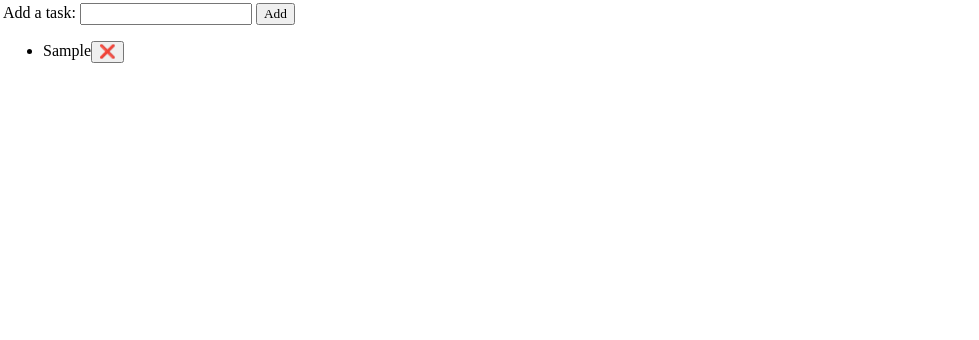
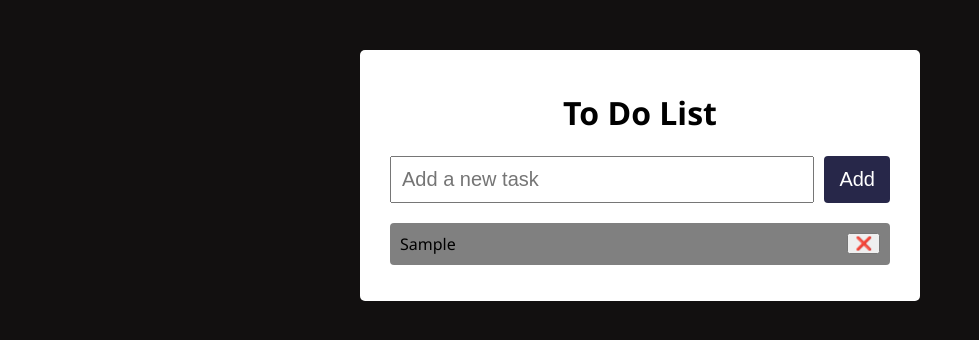
Before and after one commit to donbosco-kim/Practice-Projects, a plain HTML site: page to-do-list/index.html in a window 1280 px wide. Both pictures are taken after typing "Sample" into the empty fields and a click on the button "Add". Shown: the whole page, without its empty margins (0-979 px from the left). Drawn offline with Linux system fonts and the light colour scheme; files that its build step writes are made by us from their sources.

Commit message:
Refactored HTML structure for task input and added CSS styles for better layout

```diff
--- a/to-do-list/index.html
+++ b/to-do-list/index.html
@@ -8,14 +8,12 @@
 </head>
 <body>
     <div id="taskPage">
+        <h1>To Do List</h1>
         <div class="inputTask">
-            <label for="task">Add a task:</label>
-            <input type="text" id="task" name="task" required>
+            <input type="text" id="task" name="task" placeholder="Add a new task">
             <input type="button" id="addTask" name="addTask" value="Add" onclick="addTask()">
         </div>
-        <div id="taskList">
-            <ul></ul>
-        </div>
+        <ul></ul>
     </div>
     <script src="./script.js"></script>
 </body>
--- a/to-do-list/script.js
+++ b/to-do-list/script.js
@@ -6,7 +6,7 @@ const taskInput = document.getElementById("task");
 let tasks = JSON.parse(localStorage.getItem('tasks')) || [];
 
 //get the <ul> element that will display the task items
-const taskList = document.querySelector("#taskList ul");
+const taskList = document.querySelector("ul");
 
 //load existing tasks from the array and display them
 for (let task of tasks){
--- /dev/null
+++ b/to-do-list/style.css
@@ -0,0 +1,61 @@
+/* global styles */
+body {
+    font-family: Segoe UI;
+    background: rgb(18, 16, 16);
+    display: flex; /*center horizontally*/
+    justify-content: center;
+    margin-top: 50px;
+}
+
+h1 {
+    text-align: center;
+}
+
+/* taskPage */
+#taskPage {
+    background: white;
+    padding: 20px 30px; /*20 top/bottom and 30 on left/right*/
+    border-radius: 5px;
+    width: 100%;
+    max-width: 500px;
+}
+
+/* inputTask */
+.inputTask {
+    display: flex;
+    margin-bottom: 20px;
+}
+
+/* input and button */
+#task {
+    flex: 1;
+    padding: 10px;
+    font-size: 20px;
+}
+
+#addTask {
+    padding: 10px 15px;
+    font-size: 20px;
+    margin-left: 10px;
+    background: rgb(39, 39, 73);
+    color: white;
+    border: none;
+    cursor: pointer;
+    border-radius: 4px;
+}
+
+/* task list */
+ul {
+    list-style: none;
+    padding: 0;
+}
+
+li {
+    padding: 10px;
+    background: gray;
+    margin-bottom: 10px;
+    display: flex;
+    justify-content: space-between;
+    align-items: center;
+    border-radius: 4px;
+}
```
